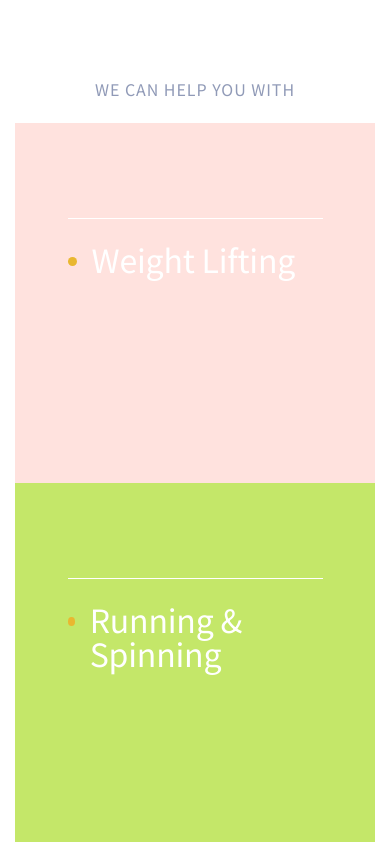
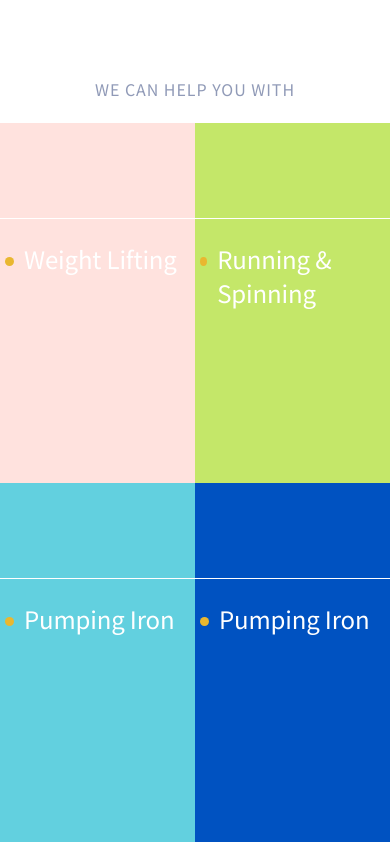
Before and after one commit to MezdrinM/ThriveTalk, a React (Create React App) app: page / in a window 390 px wide. Shown: the part 1942-2784 px from the top of the page. Built offline with nearby package versions, Linux system fonts and the light colour scheme; the HTML template or start-up script is replaced by a standard one.

Commit message:
⚡️ style for mobile section-text

```diff
--- a/src/styles/section-text.scss
+++ b/src/styles/section-text.scss
@@ -103,7 +103,8 @@
 @media (max-width: 1180px){
     .section-text-list ul .box{
     flex: none;
-    width: 360px;
+    max-width: 360px;
+    flex-basis: calc(100%/2);
     }
 }
 
@@ -127,4 +128,10 @@
         top: 60px;
         left: 20px;
     }
+    .section-text-list ul .box{
+        font-size: 24px;
+    }
+    .section-text-list ul .box span::before{
+        left: 5px;
+    }
 }
```
